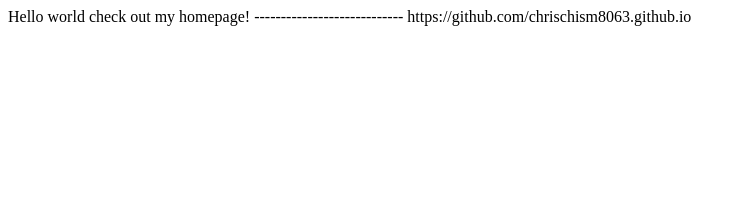
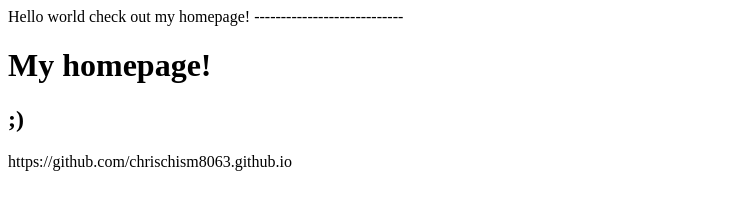
Before and after one commit to chrischism8063/chrischism8063.github.io, a plain HTML site: page index.html in a window 1280 px wide. Shown: the whole page, without its empty margins (0-746 px from the left). Drawn offline with Linux system fonts and the light colour scheme.

Commit message:
Update index.html

```diff
--- a/index.html
+++ b/index.html
@@ -4,4 +4,23 @@ Hello world check out my homepage!
 ----------------------------
 
 
-https://github.com/chrischism8063.github.io
+
+
+<html>
+  <head>
+    <title>My Homepage</title>
+  </head>
+
+
+  <body>
+    <h1>My homepage!</h1>
+
+    <h2>
+        ;)
+    </h2>
+
+  </body>
+  <footer>
+    https://github.com/chrischism8063.github.io
+  </footer>
+</html>
```
